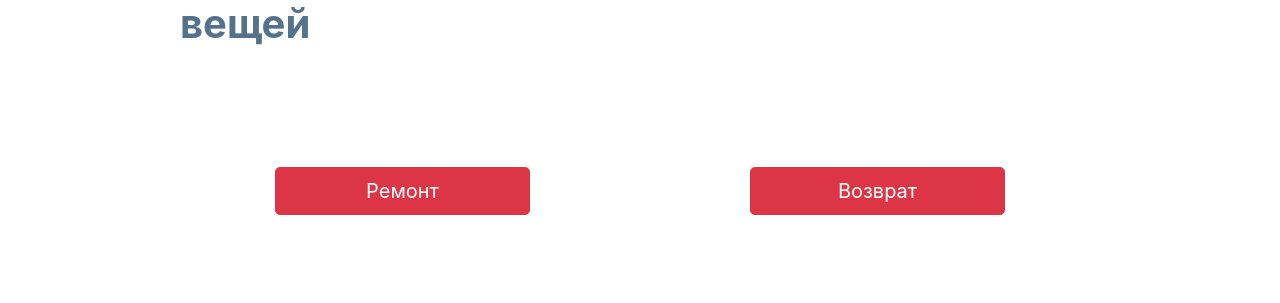
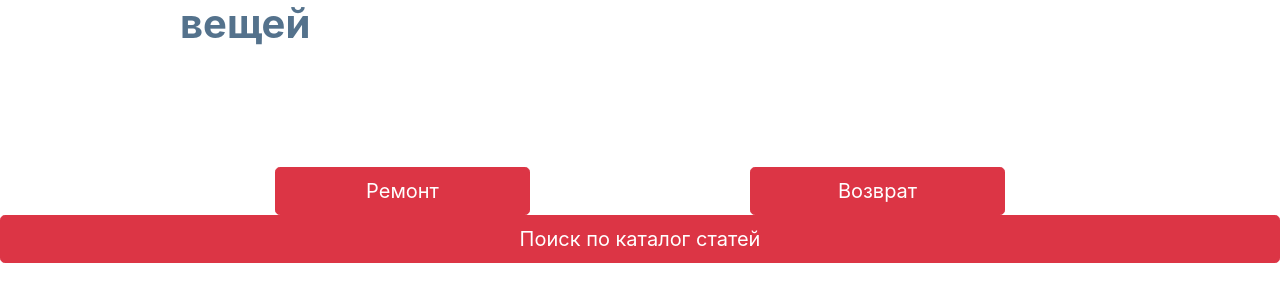
Before and after one commit to IvanMIU1c/consPlus, a Django app: page / in a window 1280 px wide. Shown: the part 134-437 px from the top of the page. Run offline with Django 4.2, Linux system fonts and the light colour scheme.

Commit message:
add button

```diff
--- a/consultant_PLUS/cons_plus/templates/home.html
+++ b/consultant_PLUS/cons_plus/templates/home.html
@@ -58,5 +58,6 @@
             </div>
     </div>
 </div>
+    <button type="button" class="btn btn-danger btn-lg btn-block" onclick="window.location.href = 'tag_search/'">Поиск по каталог статей</button>
 </body>
 </html>
```
